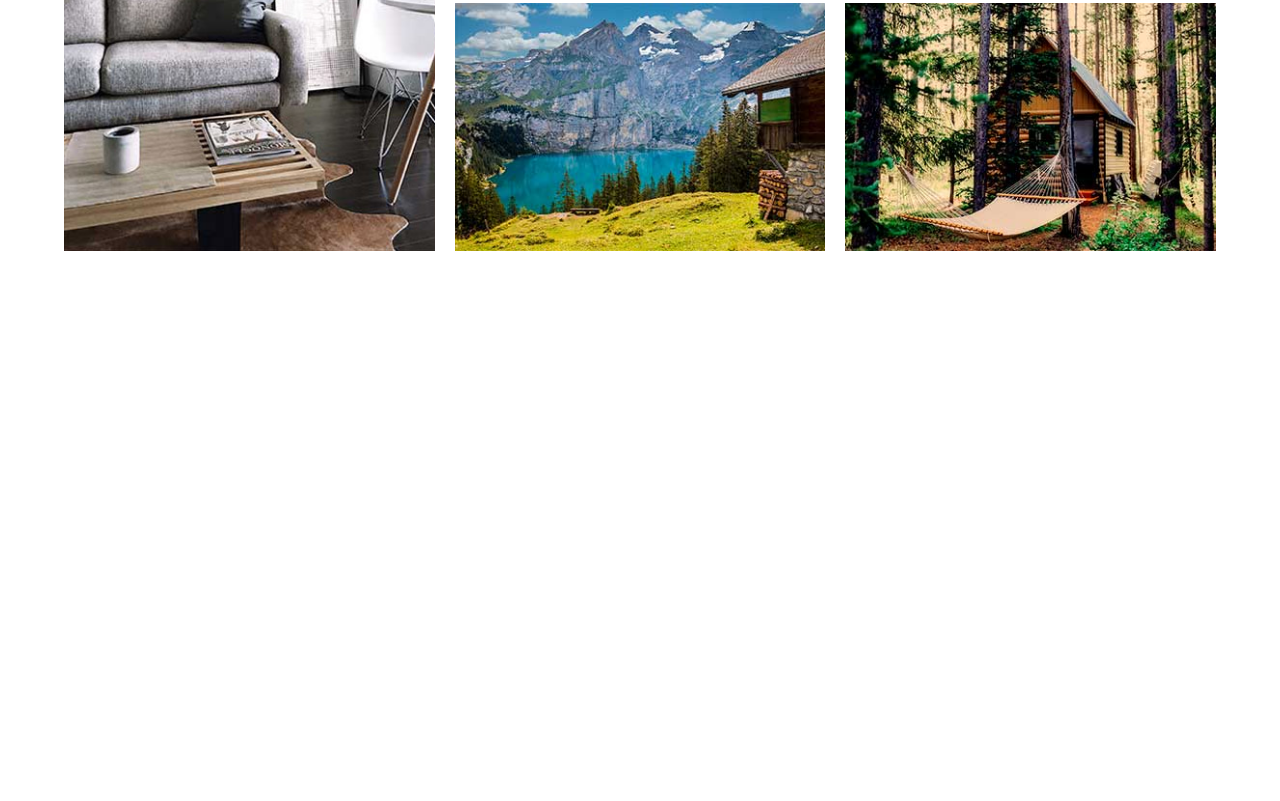
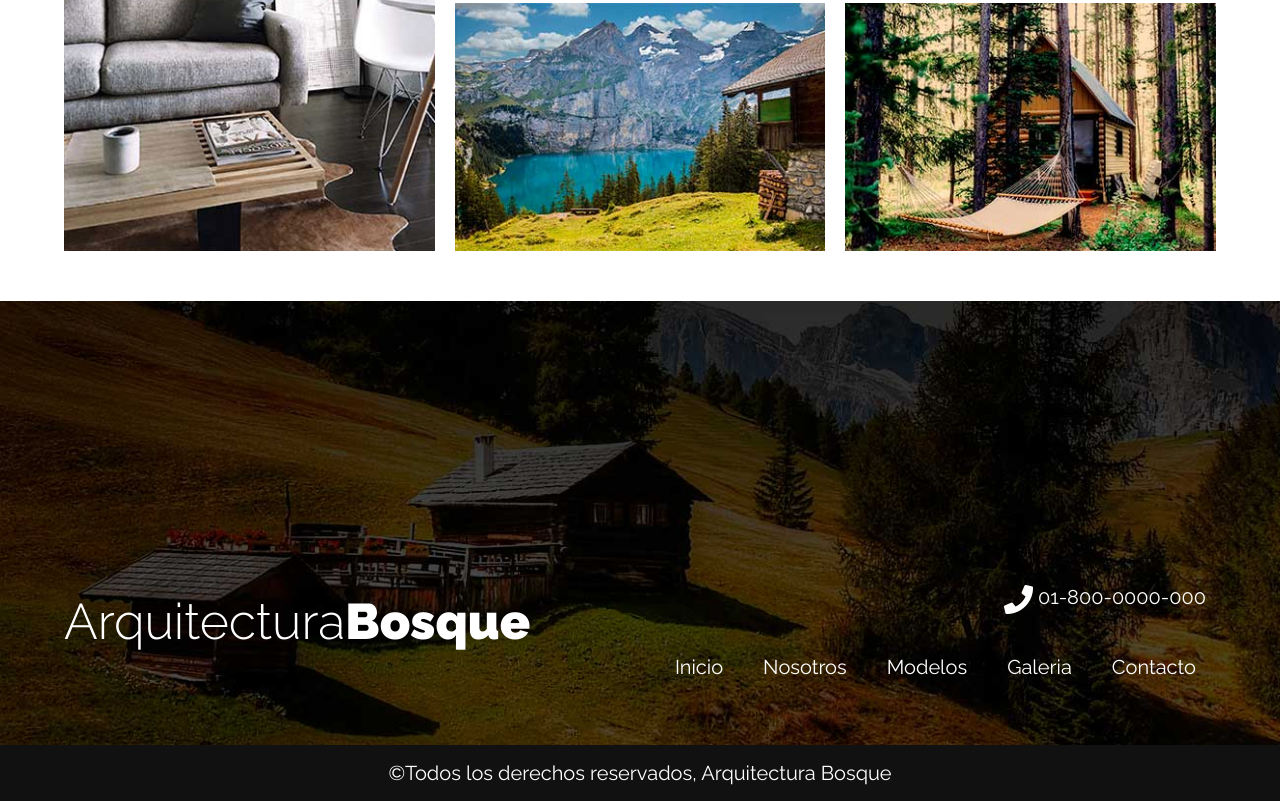
Before and after one commit to Naibaf93/Web-arquitectura, a plain HTML site: page index.html in a window 1280 px wide. Shown: the part 4252-5053 px from the top of the page. Before the commit the page ends 4503 px from the top, so only its background shows below. Drawn offline with Linux system fonts and the light colour scheme.

Commit message:
seccion footer

```diff
--- a/css/estilos.css
+++ b/css/estilos.css
@@ -363,3 +363,28 @@ img {
         grid-row:  1 / 3;
     }
 }
+
+.footer {
+    height: 50rem;
+    background-image: url(../img/footer_bg.jpg);
+    background-repeat: no-repeat;
+    background-position: center center;
+    background-size: cover;
+    display: flex;
+    flex-direction: column;
+    justify-content: flex-end;
+    color: var(--white);
+}
+
+.footer a {
+    color: var(--white);
+    font-size: 2rem;
+}
+
+.copyright {
+    background-color: var(--black);
+    text-align: center;
+    margin: 5rem 0 0 0;
+    font-size: 2rem;
+    padding: 1rem;
+}
--- a/index.html
+++ b/index.html
@@ -99,5 +99,30 @@
             </div>
         </div>
     </section>
+
+    <footer class="footer mt-5">
+        <div class="container">
+            <div class="barra">
+                <div class="logo">
+                    <h1 class="site-name">Arquitectura<span>Bosque</span></h1>
+                </div>
+
+                <div class="contact">
+                    <a class="phone" href="tel:01-800-0000-000">01-800-0000-000</a>
+                    <nav class="navegation">
+                        <a class="link" href="#">Inicio</a>
+                        <a class="link" href="#">Nosotros</a>
+                        <a class="link" href="#">Modelos</a>
+                        <a class="link" href="#">Galeria</a>
+                        <a class="link" href="#">Contacto</a>
+                    </nav>
+                </div>
+            </div>
+        </div>
+
+        <p class="copyright">&copy;Todos los derechos reservados, Arquitectura Bosque</p>
+    </footer>
+
+    <script src="js/imagenes.js"></script>
 </body>
 </html>
```
